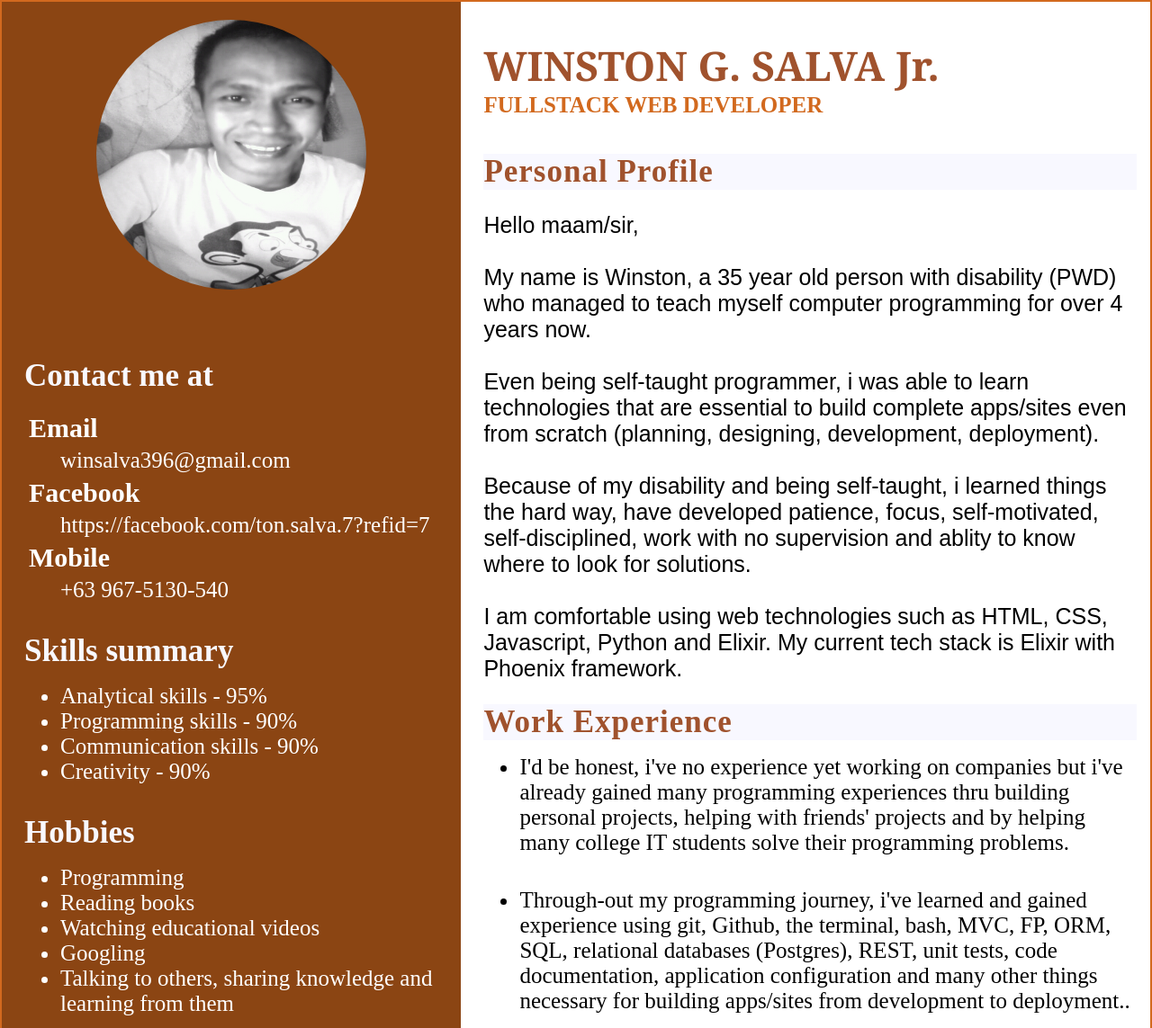
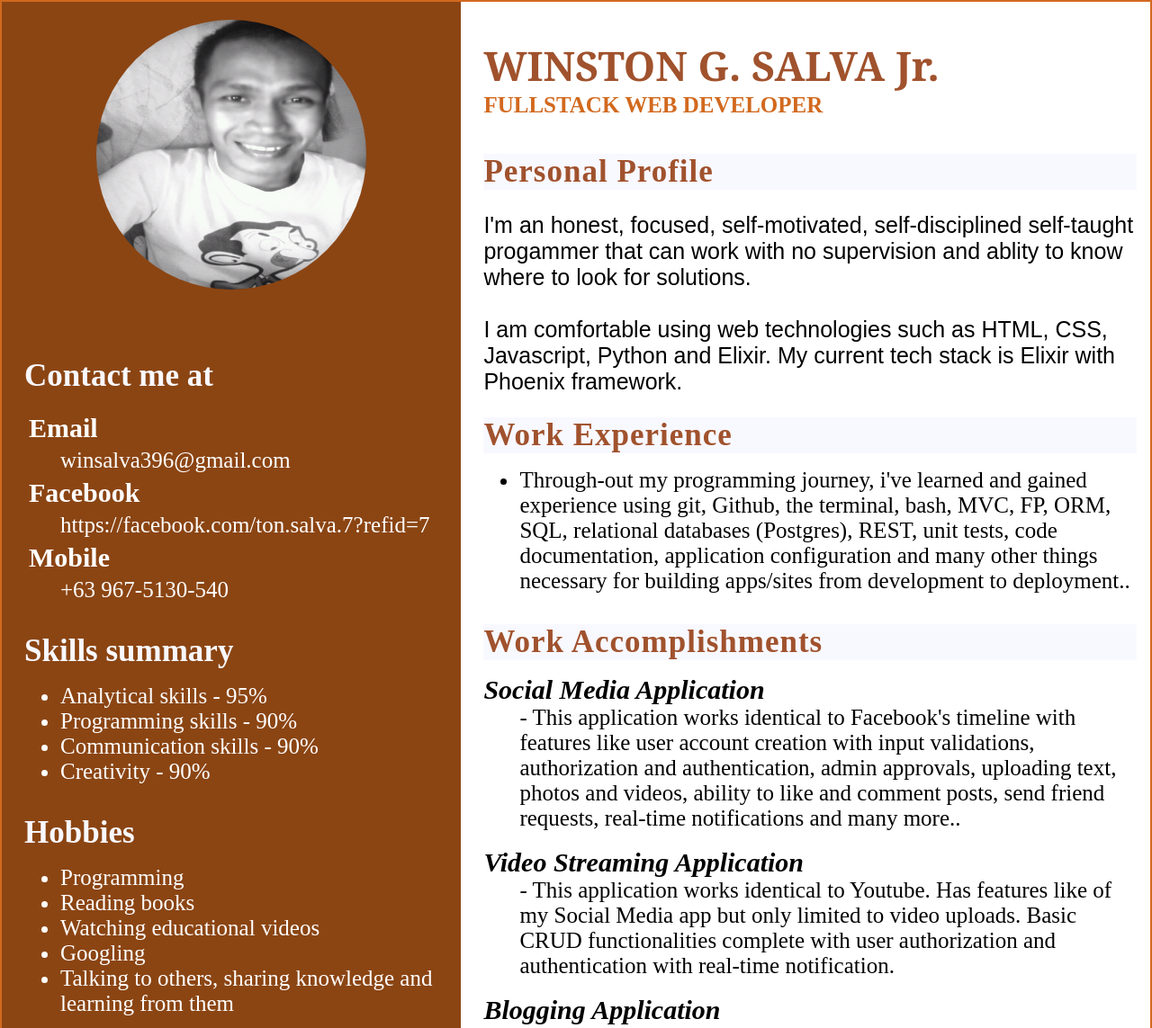
Before and after one commit to winsalva/winsalva.github.io, a plain HTML site: page index.html in a window 1280 px wide. Shown: the top 1143 px of the page at 90% size. Drawn offline with Linux system fonts and the light colour scheme.

Commit message:
Made some revision on my profile.

```diff
--- a/index.html
+++ b/index.html
@@ -150,19 +150,11 @@
         </div>
 	<div class="options-c">
           <h2 class="rf">Personal Profile</h2>
-	  <p class="c">Hello maam/sir,
-	    <br><br>
-	    My name is Winston, a 35 year old person with disability (PWD) who managed to teach myself computer programming for over 4 years now.
-            <br><br>
-            Even being self-taught programmer, i was able to learn technologies that are essential to build complete apps/sites even from scratch (planning, designing, development, deployment).
-            <br><br>
-            Because of my disability and being self-taught, i learned things the hard way, have developed patience, focus, self-motivated, self-disciplined, work with no supervision and ablity to know where to look for solutions.
+	  <p class="c">I'm an honest, focused, self-motivated, self-disciplined self-taught progammer that can work with no supervision and ablity to know where to look for solutions.
 	    <br><br>
             I am comfortable using web technologies such as HTML, CSS, Javascript, Python and Elixir. My current tech stack is Elixir with Phoenix framework.</p>
 	  <h2 class="rf">Work Experience</h2>
           <ul>
-            <li>I'd be honest, i've no experience yet working on companies but i've already gained many programming experiences thru building personal projects, helping with friends' projects and by helping many college IT students solve their programming problems.</li>
-            <br><br>
             <li>Through-out my programming journey, i've learned and gained experience using git, Github, the terminal, bash, MVC, FP, ORM, SQL, relational databases (Postgres), REST, unit tests, code documentation, application configuration and many other things necessary for building apps/sites from development to deployment..</li>
 	  </ul>
 	  <br>
```
